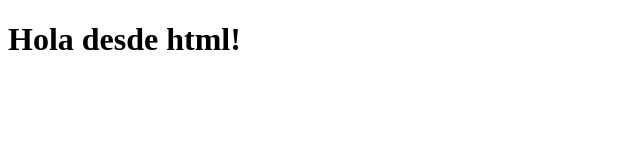
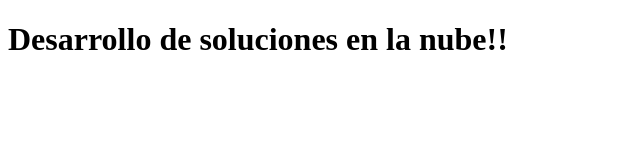
Before and after one commit to Bruno-Chigne-21/sem02, a plain HTML site: page index.html in a window 1280 px wide. Shown: the whole page, without its empty margins (0-640 px from the left). Drawn offline with Linux system fonts and the light colour scheme.

Commit message:
Primer commit

```diff
--- a/index.html
+++ b/index.html
@@ -6,6 +6,6 @@
     <title>Document</title>
 </head>
 <body>
-    <h1>Hola desde html!</h1>
+    <h1>Desarrollo de soluciones en la nube!!</h1>
 </body>
 </html>
```
